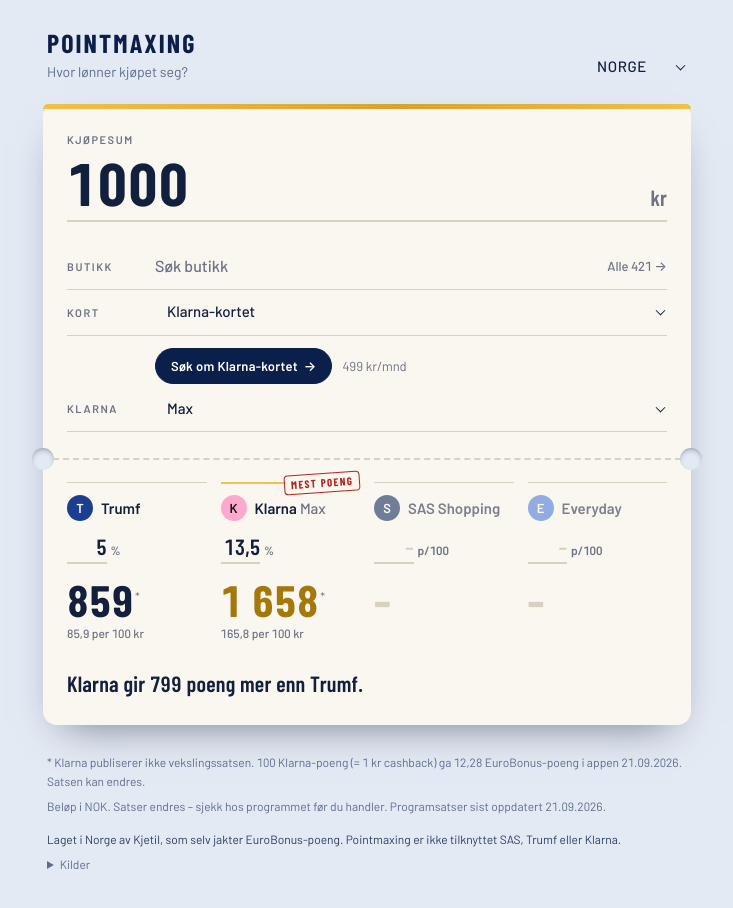
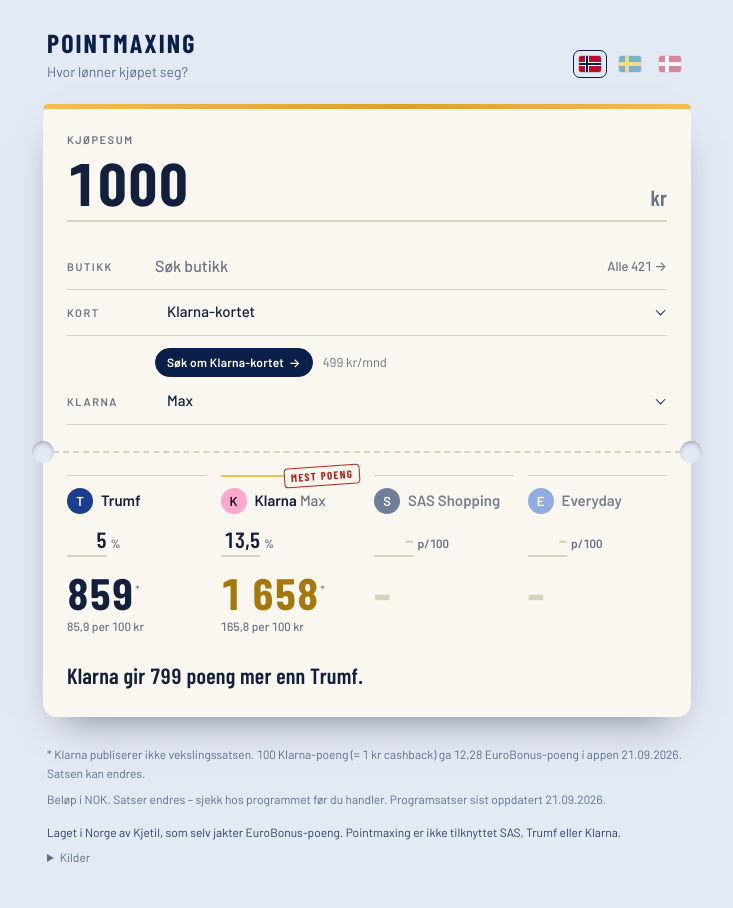
Before and after one commit to Skarstein-Hatlen/poengtjeneren, a React (Vite) app: page / in a window 1280 px wide. Shown: the top 908 px of the page, without its empty margins (273-1006 px from the left). Built offline with nearby package versions, Linux system fonts and the light colour scheme.

Commit message:
Landvalg som flagg, mindre søknadsknapp
Co-Authored-By: Claude Fable 5.1 <noreply@anthropic.com>

```diff
--- a/src/App.tsx
+++ b/src/App.tsx
@@ -1,6 +1,7 @@
 import { useEffect, useMemo, useState } from 'react';
 import Butikkliste from './components/Butikkliste';
 import ButikkSok from './components/ButikkSok';
+import Flagg from './components/Flagg';
 import ProgramKolonne, { type RadTilstand } from './components/ProgramKolonne';
 import { hentData, LAND } from './data';
 import type { Butikk, ButikkSats, Kort, Land, Niva, Program } from './data/types';
@@ -282,15 +283,22 @@ export default function App() {
         <span className="ordmerke">Pointmaxing</span>
         <span className="slagord">Hvor lønner kjøpet seg?</span>
       </div>
-      <span className="velg velg-lys">
-        <select aria-label="Land" value={t.land} onChange={(e) => velgLand(e.target.value as Land)}>
-          {LAND.map((l) => (
-            <option key={l} value={l}>
-              {data.landInfo[l].navn}
-            </option>
-          ))}
-        </select>
-      </span>
+      <div className="flagg" role="radiogroup" aria-label="Land">
+        {LAND.map((l) => (
+          <button
+            key={l}
+            type="button"
+            role="radio"
+            aria-checked={t.land === l}
+            aria-label={data.landInfo[l].navn}
+            title={data.landInfo[l].navn}
+            className={t.land === l ? 'aktiv' : undefined}
+            onClick={() => velgLand(l)}
+          >
+            <Flagg land={l} />
+          </button>
+        ))}
+      </div>
     </header>
   );
 
--- /dev/null
+++ b/src/components/Flagg.tsx
@@ -0,0 +1,25 @@
+import type { Land } from '../data/types';
+
+/** Nordiske korsflagg som små SVG-er – emoji-flagg vises ikke på Windows. */
+const FLAGG: Record<Land, { bunn: string; kors: string; indre?: string }> = {
+  NO: { bunn: '#ba0c2f', kors: '#ffffff', indre: '#00205b' },
+  SE: { bunn: '#006aa7', kors: '#fecc02' },
+  DK: { bunn: '#c8102e', kors: '#ffffff' },
+};
+
+export default function Flagg({ land }: { land: Land }) {
+  const f = FLAGG[land];
+  return (
+    <svg viewBox="0 0 22 16" width="22" height="16" aria-hidden="true">
+      <rect width="22" height="16" fill={f.bunn} />
+      <rect x="6" width="4" height="16" fill={f.kors} />
+      <rect y="6" width="22" height="4" fill={f.kors} />
+      {f.indre && (
+        <>
+          <rect x="7" width="2" height="16" fill={f.indre} />
+          <rect y="7" width="22" height="2" fill={f.indre} />
+        </>
+      )}
+    </svg>
+  );
+}
--- a/src/styles.css
+++ b/src/styles.css
@@ -101,21 +101,42 @@ input::placeholder {
   color: var(--page-mute);
 }
 
-.velg-lys select {
-  color: var(--page-mute);
-  font-size: 13px;
-  letter-spacing: 0.04em;
-  text-transform: uppercase;
+/* Landvalg – tre flagg */
+.flagg {
+  display: flex;
+  gap: 6px;
+  padding-bottom: 4px;
 }
 
-.velg-lys select:hover,
-.velg-lys select:focus {
-  color: var(--page-fg);
-  border-bottom-color: var(--page-fg);
+.flagg button {
+  display: grid;
+  place-items: center;
+  padding: 5px;
+  border: 1.5px solid transparent;
+  border-radius: 7px;
+  background: none;
+  cursor: pointer;
+  opacity: 0.45;
+  transition:
+    opacity 0.15s,
+    border-color 0.15s;
 }
 
-.velg-lys::after {
-  border-color: var(--page-mute);
+.flagg button svg {
+  display: block;
+  border-radius: 2px;
+  box-shadow: 0 0 0 0.5px rgba(0, 0, 0, 0.25);
+}
+
+.flagg button:hover,
+.flagg button:focus-visible {
+  opacity: 0.85;
+  outline: none;
+}
+
+.flagg button.aktiv {
+  opacity: 1;
+  border-color: var(--page-fg);
 }
 
 /* Billetten */
@@ -395,13 +416,13 @@ select option {
 .tips a {
   display: inline-flex;
   align-items: center;
-  gap: 6px;
-  padding: 8px 15px;
+  gap: 5px;
+  padding: 5px 11px;
   border: 1px solid var(--navy);
   border-radius: 999px;
   background: var(--navy);
   color: #fff;
-  font-size: 13px;
+  font-size: 12px;
   font-weight: 600;
   letter-spacing: 0.02em;
   text-decoration: none;
```
